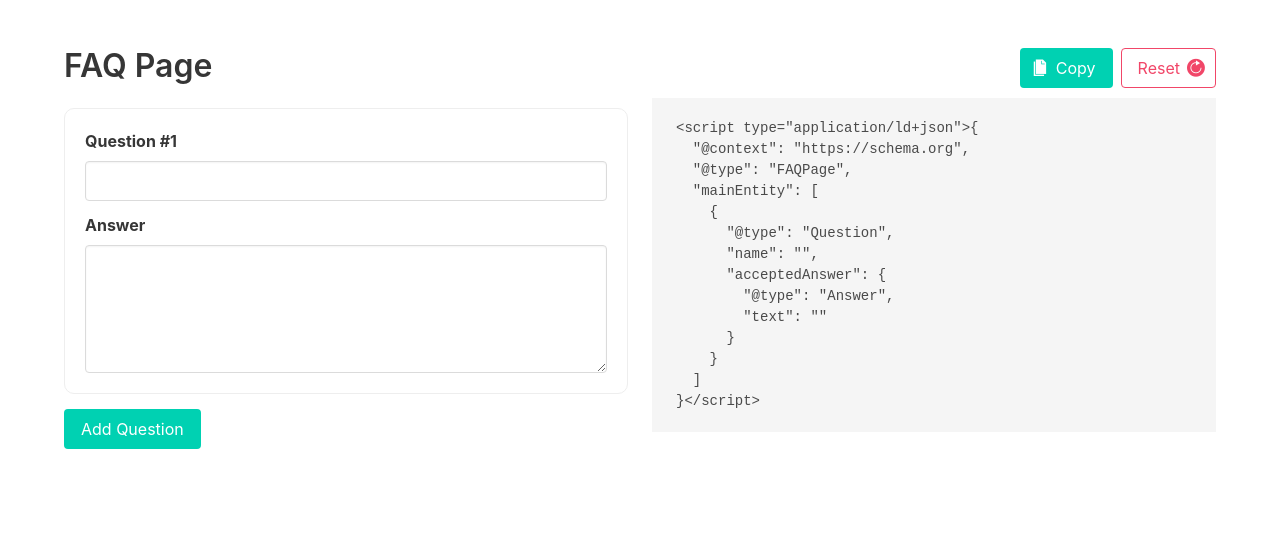
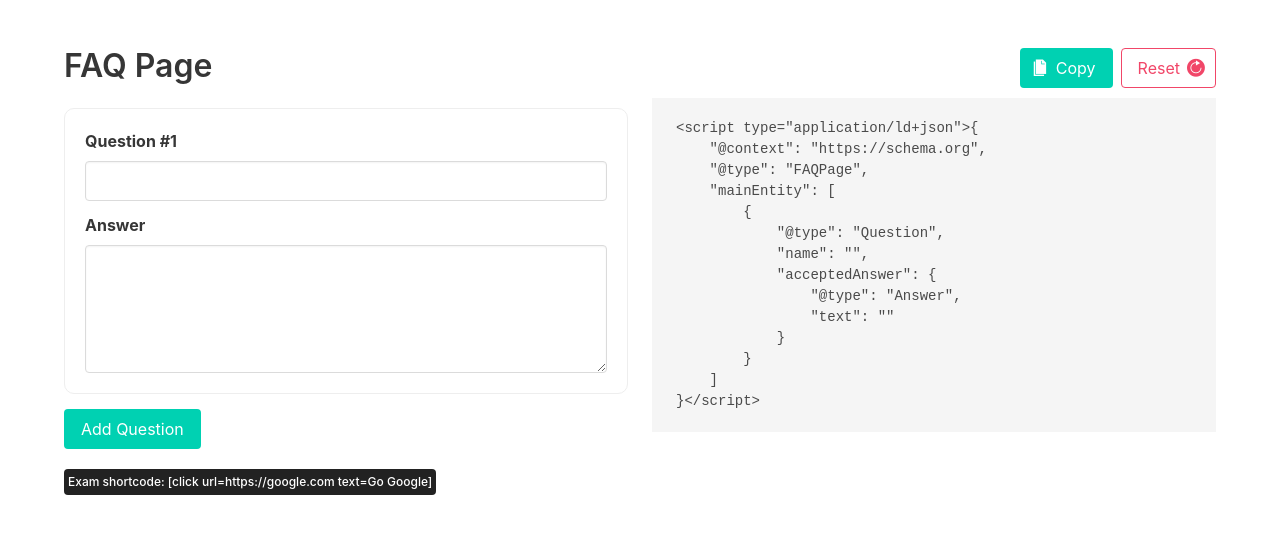
Before and after one commit to Huynhhuynh/faq-json-generator, a Vue app: page / in a window 1280 px wide. Shown: the top 534 px of the page. Built offline with nearby package versions, Linux system fonts and the light colour scheme.

Commit message:
update shortcode

```diff
--- a/src/_style.scss
+++ b/src/_style.scss
@@ -54,4 +54,18 @@
 #mockup {
     max-width: 50vw;
     overflow: auto;
+    word-break: break-all;
+    white-space: pre-wrap;
+    word-wrap: break-word;
 }
+
+.small-label {
+    background: #222;
+    color: #FFF;
+    border-radius: 4px;
+    padding: 4px;
+    margin-top: 20px;
+    display: inline-block;
+    font-size: 12px;
+    font-weight: 500;
+}
--- a/src/components/app.vue
+++ b/src/components/app.vue
@@ -24,6 +24,10 @@
                                 </div>
                             </div>
                             <button type="button" name="button" class="button is-primary btn-add-question" @click="add_more">Add Question</button>
+
+                            <div>
+                                <small class="small-label">Exam shortcode: [click url=https://google.com text=Go Google]</small>
+                            </div>
                         </div> <!-- .form-container -->
 
                     </div>
@@ -45,9 +49,8 @@
                                 </a>
                             </p>
                         </div>
-<pre id="mockup">
-&lt;script type="application/ld+json"&gt;{{ mockup_html }}&lt;/script&gt;
-</pre>
+<pre id="mockup" v-shortcode="mockup_html"></pre>
+<!-- &lt;script type="application/ld+json"&gt;{{ mockup_html }}&lt;/script&gt; -->
                     </div>
 
                 </div>
@@ -123,8 +126,8 @@
                 var dummy = document.createElement('textarea');
                 document.body.appendChild(dummy);
                 dummy.value = document.getElementById('mockup').innerHTML.replaceArray(
-                    ["&lt;", "&gt;", "<span class=\"hight-line\">", "<span class='hight-line'>", "</span>", "<div>", "</div>"],
-                    ["<", ">", "", "", "", "", ""]
+                    ["&lt;", "&gt;"],
+                    ["<", ">"]
                 );
 
                 dummy.select();
--- a/src/main.js
+++ b/src/main.js
@@ -7,6 +7,9 @@
 
 import Vue from 'vue';
 import App from './components/app.vue';
+import './shortcode.js';
+
+window.url_params = '?utm_source=google&utm_medium=organic&utm_campaign=faq-schema';
 
 String.prototype.replaceArray = function(find, replace) {
     var replaceString = this;
@@ -19,6 +22,39 @@ String.prototype.replaceArray = function(find, replace) {
     return replaceString;
 };
 
+Vue.directive( 'shortcode', {
+    inserted: function( el, binding, vnode ) {
+        var value = JSON.stringify( binding.value, null, 4 ).replaceArray(
+            ["<", ">"],
+            ["&lt;", "&gt;"]
+        );
+
+        el.innerHTML = `&lt;script type="application/ld+json"&gt;${ value }&lt;/script&gt;`;
+    },
+    bind: function( el, binding, vnode ) {
+
+    },
+    update: function( el, binding, vnode ) {
+        var value = JSON.stringify( binding.value, null, 4 ).replaceArray(
+            ["<", ">"],
+            ["&lt;", "&gt;"]
+        );
+
+        el.innerHTML = `&lt;script type="application/ld+json"&gt;${ value }&lt;/script&gt;`;
+
+        new window.Shortcode( el, {
+            'click': function() {
+                var args = Object.assign( {
+                    url: '',
+                    text: 'Click Here',
+                }, ( this.options ) ? this.options : {} );
+
+                return ( args.url ) ? `&lt;a href=${ args.url + url_params }&gt;${ args.text }&lt;/a&gt;` : '';
+            }
+        } )
+    }
+} )
+
 var app = new Vue({
    el: '#app',
    render: h => h(App),
--- /dev/null
+++ b/src/shortcode.js
@@ -0,0 +1,192 @@
+/**
+ * shortcode.js
+ *
+ */
+
+window.Shortcode = function(el, tags) {
+  if (!el) { return; }
+
+  this.el      = el;
+  this.tags    = tags;
+  this.matches = [];
+  this.regex   = '\\[{name}(\\s[\\s\\S]*?)?\\]' +
+    '(?:((?!\\s*?(?:\\[{name}|\\[\\/(?!{name})))[\\s\\S]*?)' +
+    '(\\[\/{name}\\]))?';
+
+  if (this.el.jquery) {
+    this.el = this.el[0];
+  }
+
+  this.matchTags();
+  this.convertMatchesToNodes();
+  this.replaceNodes();
+};
+
+Shortcode.prototype.matchTags = function() {
+  var html = this.el.outerHTML, instances,
+      match, re, contents, regex, tag, options;
+
+  for (var key in this.tags) {
+    if (!this.tags.hasOwnProperty(key)) { return; }
+    re        = this.template(this.regex, { name: key });
+    instances = html.match(new RegExp(re, 'g')) || [];
+
+    for (var i = 0, len = instances.length; i < len; i++) {
+      match = instances[i].match(new RegExp(re));
+      contents = match[3] ? '' : undefined;
+      tag      = match[0];
+      regex    = this.escapeTagRegExp(tag);
+      options  = this.parseOptions(match[1]);
+
+      if (match[2]) {
+        contents = match[2].trim();
+        tag      = tag.replace(contents, '').replace(/\n\s*/g, '');
+        regex    = this.escapeTagRegExp(tag).replace('\\]\\[', '\\]([\\s\\S]*?)\\[');
+      }
+
+      this.matches.push({
+        name: key,
+        tag: tag,
+        regex: regex,
+        options: options,
+        contents: contents
+      });
+    }
+  }
+};
+
+Shortcode.prototype.convertMatchesToNodes = function() {
+  var html = this.el.innerHTML, excludes, re, replacer;
+
+  replacer = function(match, p1, p2, p3, p4, offset, string) {
+    if (p1) {
+      return match;
+    } else {
+      var node = document.createElement('span');
+      node.setAttribute('data-sc-tag', this.tag);
+      node.className = 'sc-node sc-node-' + this.name;
+      return node.outerHTML;
+    }
+  };
+
+  for (var i = 0, len = this.matches.length; i < len; i++) {
+    excludes = '((data-sc-tag=")|(<pre.*)|(<code.*))?';
+    re       = new RegExp(excludes + this.matches[i].regex, 'g');
+    html     = html.replace(re, replacer.bind(this.matches[i]));
+  }
+
+  this.el.innerHTML = html;
+};
+
+Shortcode.prototype.replaceNodes = function() {
+  var self = this, html, match, result, done, node, fn, replacer,
+      nodes = this.el.querySelectorAll('.sc-node');
+
+  replacer = function(result) {
+    if (result.jquery) { result = result[0]; }
+
+    result = self.parseCallbackResult(result);
+    node.parentNode.replaceChild(result, node);
+  };
+
+  for (var i = 0, len = this.matches.length; i < len; i++) {
+    match = this.matches[i];
+    node  = this.el.querySelector('.sc-node-' + match.name);
+
+    if (node && node.dataset.scTag === match.tag) {
+      fn     = this.tags[match.name].bind(match);
+      done   = replacer.bind(match);
+      result = fn(done);
+
+      if (result !== undefined) {
+        done(result);
+      }
+    }
+  }
+};
+
+Shortcode.prototype.parseCallbackResult = function(result) {
+  var container, fragment, children;
+
+  switch(typeof result) {
+    case 'function':
+      result = document.createTextNode(result());
+      break;
+
+    case 'string':
+      container = document.createElement('div');
+      fragment  = document.createDocumentFragment();
+      container.innerHTML = result;
+      children = container.childNodes;
+
+      if (children.length) {
+        for (var i = 0, len = children.length; i < len; i++) {
+          fragment.appendChild(children[i].cloneNode(true));
+        }
+        result = fragment;
+      } else {
+        result = document.createTextNode(result);
+      }
+      break;
+
+    case 'object':
+      if (!result.nodeType) {
+        result = JSON.stringify(result);
+        result = document.createTextNode(result);
+      }
+      break;
+
+    case 'default':
+      break;
+  }
+
+  return result;
+};
+
+Shortcode.prototype.parseOptions = function(stringOptions) {
+  var options = {}, set;
+  if (!stringOptions) { return; }
+
+  set = stringOptions
+          .replace(/(\w+=)/g, '\n$1')
+          .split('\n');
+  set.shift();
+
+  for (var i = 0; i < set.length; i++) {
+    var kv = set[i].split('=');
+    options[kv[0]] = kv[1].replace(/\'|\"/g, '').trim();
+  }
+
+  return options;
+};
+
+Shortcode.prototype.escapeTagRegExp = function(regex) {
+  return regex.replace(/[\[\]\/]/g, '\\$&');
+};
+
+Shortcode.prototype.template = function(s, d) {
+  for (var p in d) {
+    s = s.replace(new RegExp('{' + p + '}','g'), d[p]);
+  }
+  return s;
+};
+
+// Polyfill .trim()
+String.prototype.trim = String.prototype.trim || function () {
+  return this.replace(/^\s+|\s+$/g, '');
+};
+
+// jQuery plugin wrapper
+if (window.jQuery) {
+  var pluginName = 'shortcode';
+  $.fn[pluginName] = function (tags) {
+    this.each(function() {
+      if (!$.data(this, pluginName)) {
+        $.data(this, pluginName, new Shortcode(this, tags));
+      }
+    });
+    return this;
+  };
+}
+
+export default {}
```
Also changed, not shown: 3 other files (tests, documents, lock files or other folders).
